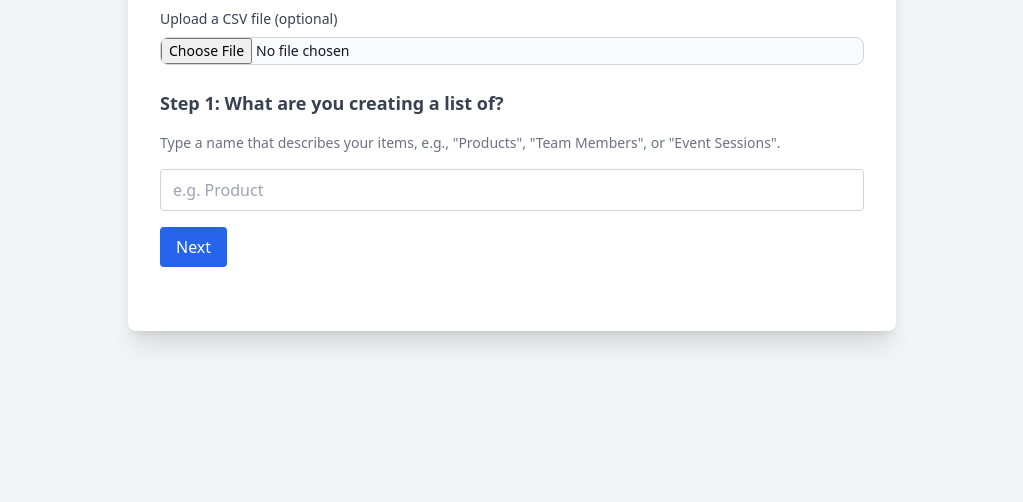
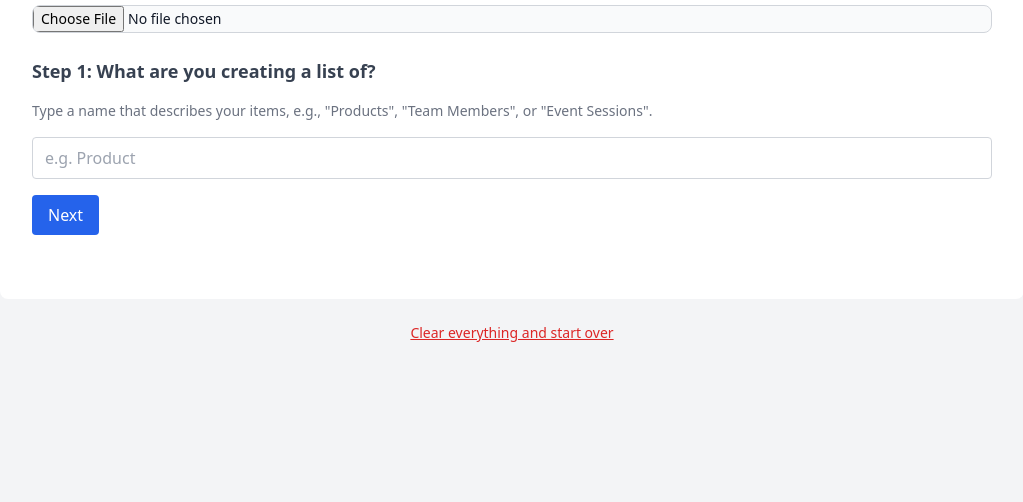
Before and after one commit to Jens-buch/CSV-Indesign-Generator, a plain HTML site: page index.html in a window 1280 px wide. Shown: the part 298-800 px from the top of the page, without its empty margins (128-1151 px from the left). Drawn offline with nearby package versions, Linux system fonts and the light colour scheme.

Commit message:
Minor design changes

```diff
--- a/index.html
+++ b/index.html
@@ -6,8 +6,8 @@
   <title>Data List Builder for InDesign</title>
   <script src="https://cdn.tailwindcss.com"></script>
 </head>
-<body class="bg-gray-100 min-h-screen flex items-center justify-center p-6">
-  <div class="bg-white shadow-xl rounded-lg p-8 w-full max-w-3xl">
+<body class="bg-gray-100 min-h-screen flex flex-col items-center justify-center p-6 space-y-6">
+  <div class="bg-white rounded-lg p-8 w-full max-w-5xl">
     <h1 class="text-2xl font-bold text-gray-800 mb-2">Data List Builder for InDesign</h1>
     <p class="text-sm text-gray-600 mb-6">
       Easily build a list of items to import into InDesign using this step-by-step tool. No spreadsheet knowledge required.
@@ -77,6 +77,12 @@
       </div>
     </div>
   </div>
+<div class="mt-10">
+  <button onclick="clearSession()"
+    class="text-sm text-red-600 underline hover:text-red-800 block text-center w-full">
+    Clear everything and start over
+  </button>
+</div>
 
   <script src="script.js"></script>
 </body>
--- a/script.js
+++ b/script.js
@@ -293,3 +293,28 @@ function clearLocalStorage() {
 window.addEventListener('DOMContentLoaded', () => {
   loadFromLocalStorage();
 });
+
+function clearSession() {
+  localStorage.removeItem('csvBuilderData');
+
+  // Clear all dynamic sections
+  document.getElementById('itemType').value = '';
+  document.getElementById('itemType').disabled = false;
+
+  document.getElementById('fieldInputs').innerHTML = '';
+  document.getElementById('records').innerHTML = '';
+
+  fields = [];
+
+  // Reset buttons
+  const startBtn = document.getElementById('startBtn');
+  startBtn.textContent = 'Next';
+  startBtn.onclick = setItemType;
+
+  // Show only step 1, hide others
+  document.getElementById('fieldSetup').classList.add('hidden');
+  document.getElementById('recordSection').classList.add('hidden');
+
+  // Optionally scroll to top
+  window.scrollTo({ top: 0, behavior: 'smooth' });
+}
```
